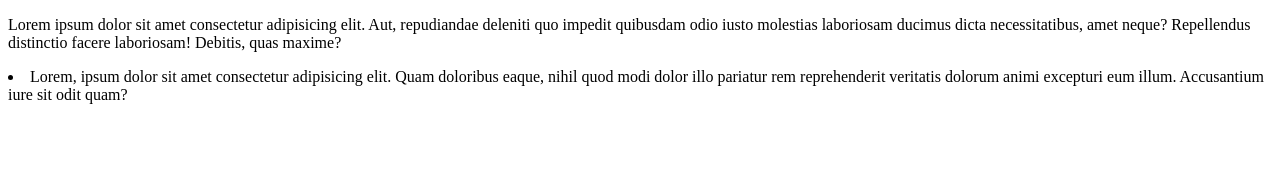
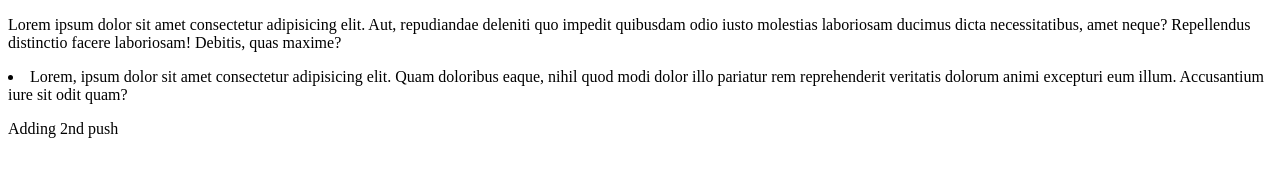
Before and after one commit to Sharanawsdevops/learn, a plain HTML site: page index.html in a window 1280 px wide. Drawn offline with Linux system fonts and the light colour scheme.

Commit message:
add another paragraph

```diff
--- a/index.html
+++ b/index.html
@@ -9,4 +9,5 @@
     <p>Lorem ipsum dolor sit amet consectetur adipisicing elit. Aut, repudiandae deleniti quo impedit quibusdam odio iusto molestias laboriosam ducimus dicta necessitatibus, amet neque? Repellendus distinctio facere laboriosam! Debitis, quas maxime?</p>
     <li> Lorem, ipsum dolor sit amet consectetur adipisicing elit. Quam doloribus eaque, nihil quod modi dolor illo pariatur rem reprehenderit veritatis dolorum animi excepturi eum illum. Accusantium iure sit odit quam?</li>
 </body>
+<p>Adding 2nd push</p>
 </html>
```
